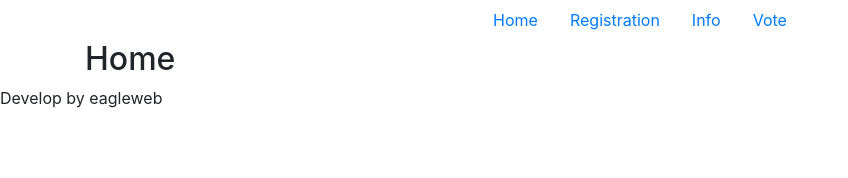
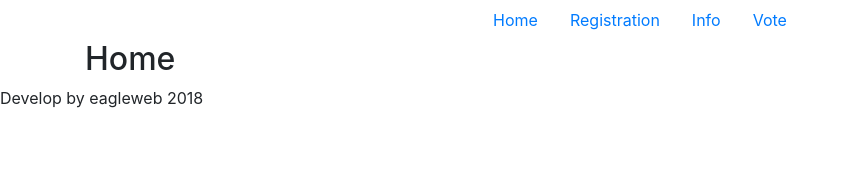
Before and after one commit to eagleweb/vote-app, a React app: page / in a window 1280 px wide. Shown: the top 178 px of the page, without its empty margins (0-848 px from the left). Built offline with nearby package versions, Linux system fonts and the light colour scheme.

Commit message:
Add redux store

```diff
--- a/src/App.js
+++ b/src/App.js
@@ -34,7 +34,7 @@ export default class App extends Component {
                         <Route path="/vote" component={Vote}/>
                     </div>
                     <div className="footer">
-                        <span>Develop by eagleweb</span>
+                        <span>Develop by eagleweb 2018</span>
                     </div>
                 </div>
             </Router>
```
